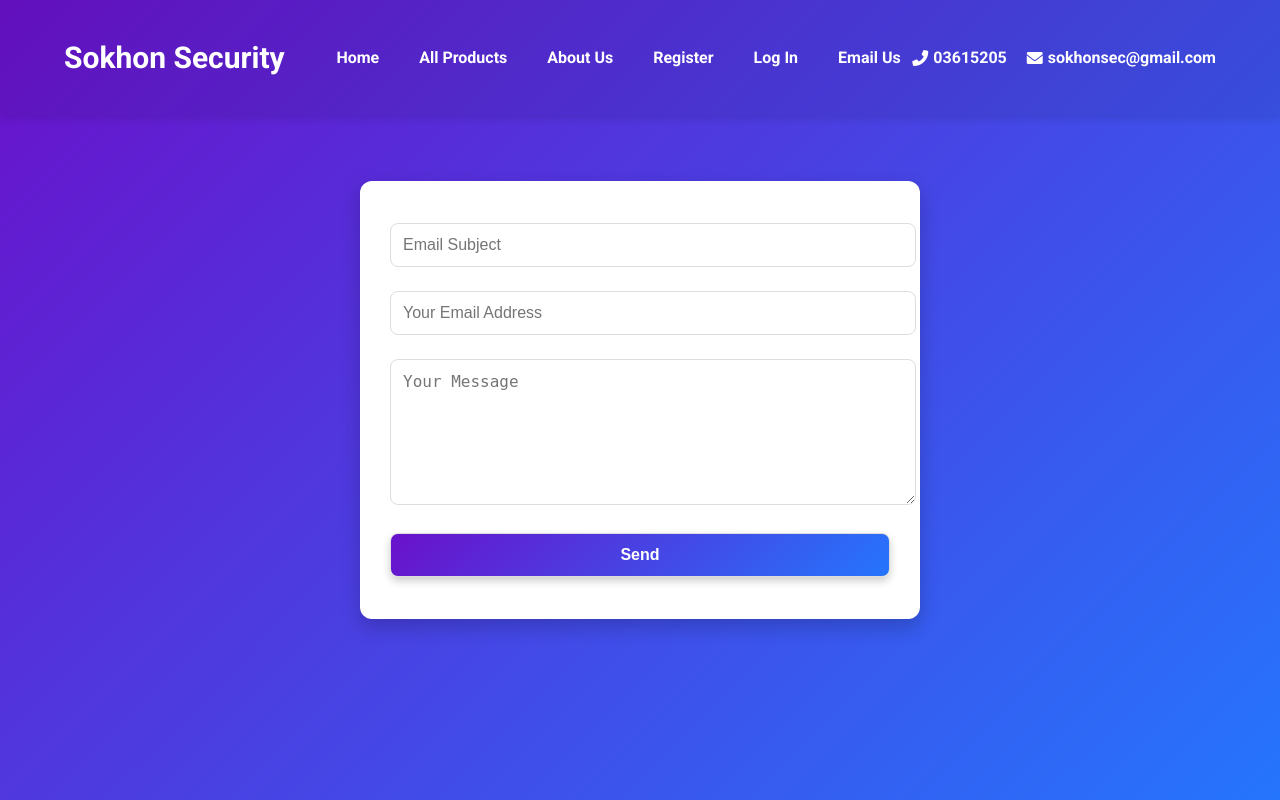
After one commit to elie-sokhon/my_site, a Django app: page /email-us in a window 1280 px wide. The commit adds this page. Run offline with Django 5.2, Linux system fonts and the light colour scheme.

Commit message:
sokhon security

```diff
--- /dev/null
+++ b/MainPage/static/MainPage/email.css
@@ -0,0 +1,80 @@
+/* style.css */
+body {
+    font-family: 'Roboto', sans-serif;
+    display: flex;
+    justify-content: center;
+    align-items: center;
+    height: 100vh;
+    margin: 0;
+    background: linear-gradient(135deg, #6a11cb, #2575fc);
+    color: #333;
+}
+
+.email-form {
+    width: 100%;
+    max-width: 500px;
+    padding: 30px;
+    background: #fff;
+    border-radius: 12px;
+    box-shadow: 0 8px 20px rgba(0, 0, 0, 0.2);
+    transition: transform 0.3s ease;
+}
+
+.email-form:hover {
+    transform: translateY(-5px);
+}
+
+.email-form input,
+.email-form textarea,
+.email-form button {
+    width: 100%;
+    margin: 12px 0;
+    padding: 12px;
+    border: 1px solid #ddd;
+    border-radius: 8px;
+    font-size: 16px;
+    transition: border-color 0.3s ease, box-shadow 0.3s ease;
+}
+
+.email-form input:focus,
+.email-form textarea:focus {
+    border-color: #2575fc;
+    box-shadow: 0 0 5px rgba(37, 117, 252, 0.5);
+    outline: none;
+}
+
+.email-form textarea {
+    min-height: 120px;
+    resize: vertical;
+}
+
+.btn-primary {
+    background: linear-gradient(135deg, #6a11cb, #2575fc);
+    color: white;
+    border: none;
+    cursor: pointer;
+    font-weight: bold;
+    font-size: 16px;
+    transition: background 0.3s ease, transform 0.3s ease;
+    box-shadow: 0 4px 8px rgba(0, 0, 0, 0.2);
+}
+
+.btn-primary:hover {
+    background: linear-gradient(135deg, #2575fc, #6a11cb);
+    transform: scale(1.02);
+}
+
+.email-form h2 {
+    font-size: 24px;
+    color: #333;
+    text-align: center;
+    margin-bottom: 20px;
+    font-weight: 700;
+}
+
+.email-form p {
+    font-size: 14px;
+    text-align: center;
+    color: #666;
+    margin-bottom: 20px;
+}
--- /dev/null
+++ b/MainPage/templates/MainPage/email.html
@@ -0,0 +1,26 @@
+{% extends "base.html" %}
+{% load static %}
+
+{% block title %}Email Us{% endblock title %}
+{% block css_files %}
+ <link rel="stylesheet" href= {% static "MainPage/email.css" %}/>
+{% endblock css_files %}
+{% block content %}
+<body>
+
+    <div class="email-form">
+        <form method="POST" action="{% url 'email' %}">
+            {% csrf_token %}
+            <input type="text" name="subject" placeholder="Email Subject" required>
+
+            <input type="email" name="email" placeholder="Your Email Address" required>
+
+            <textarea name="message" placeholder="Your Message" required></textarea>
+
+            <button class="btn btn-primary mt-2" type="submit">Send</button>
+
+        </form>
+    </div>
+
+    </body>
+{% endblock content %}
--- a/MainPage/templates/MainPage/index.html
+++ b/MainPage/templates/MainPage/index.html
@@ -75,7 +75,7 @@
 <section id="contact" class="contact-us">
     <h2>Contact Us</h2>
     <p>Ready to upgrade your parking system? Reach out to us today!</p>
-    <a href="mailto:info@sokhonsecurity.com" class="cta-button">Email Us</a>
+    <a href="{% url "email" %}" class="cta-button">Email Us</a>
 </section>
 
 <!-- Footer -->
--- a/MainPage/urls.py
+++ b/MainPage/urls.py
@@ -10,4 +10,5 @@ urlpatterns = [
     path("register", views.register, name="register"),
     path("login", views.login , name="login"),
     path("logout", views.logout, name="logout"),
+    path("email-us", views.contact_form, name="email"),
 ]
--- a/MainPage/views.py
+++ b/MainPage/views.py
@@ -7,6 +7,23 @@ from .forms import CommentForm, CustomUserCreationForm
 from django.http import HttpResponseRedirect
 from django.urls import reverse
 from django.contrib.auth import login
+
+from django.core.mail import send_mail
+from django.conf import settings
+
+def contact_form(request):
+    if request.method == 'POST':
+        message = request.POST['message']
+        email = request.POST['email']
+        subject = request.POST['subject']  # Renamed for clarity
+        send_mail(
+            subject,  # Subject of the email
+            message,  # Message content
+            settings.EMAIL_HOST_USER,  # From email
+            [email],  # To email
+            fail_silently=False,
+        )
+    return render(request, 'MainPage/email.html')
 
 def login(request):
     form = CustomUserCreationForm()
--- a/templates/base.html
+++ b/templates/base.html
@@ -25,6 +25,7 @@
                     <li><a href="{% url "about-us" %}">About Us</a></li>
                     <li><a href="{% url "register" %}">Register</a></li>
                     <li><a href="{% url "login" %}">Log In</a></li>
+                    <li><a href="{% url "email" %}">Email Us</a></li>
                 </ul>
             </nav>
             <div class="contact-info">
```
Also changed, not shown: SokhonSecurity/settings.py (+7 -0 lines).
